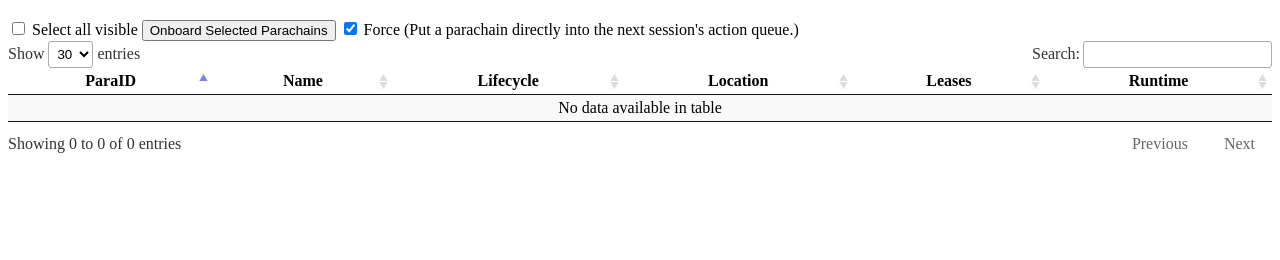
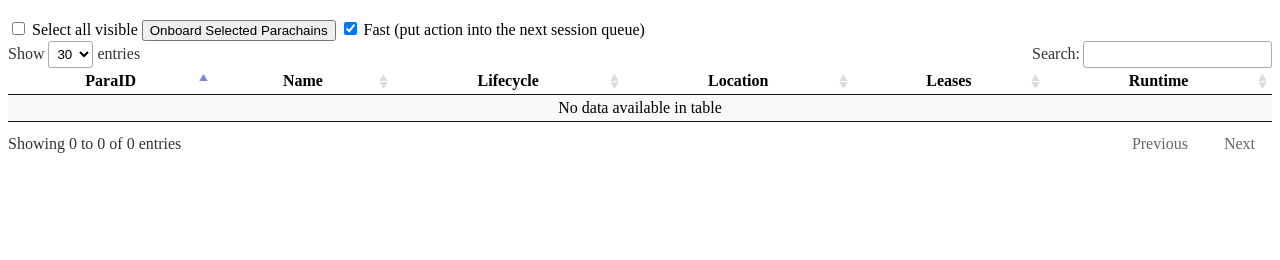
Before and after one commit to paritytech/testnet-manager, a FastAPI app: template app/templates/parachains.html in a window 1280 px wide. Shown: the part 40-300 px from the top of the page. Run offline with FastAPI, Linux system fonts and the light colour scheme; the template is opened without the code that fills it, so the values that code supplies are empty.

Commit message:
Small fixes

```diff
--- a/app/lib/parachain_manager.py
+++ b/app/lib/parachain_manager.py
@@ -58,8 +58,10 @@ def get_all_parachain_lifecycles(substrate_client):
     paras_lifecycles = substrate_client.query_map('Paras', 'ParaLifecycles')
     result = {}
     for para_lifecycle in paras_lifecycles:
-        para_id = para_lifecycle[0].value
-        result[para_id] = para_lifecycle[1].value
+        # If all parachins are off-boarded, ParaLifecycles will return list of None objets without 'value' attribute.
+        if getattr(para_lifecycle[0], "value", None):
+            para_id = para_lifecycle[0].value
+            result[para_id] = para_lifecycle[1].value
     return result
 
 
--- a/app/routers/apis.py
+++ b/app/routers/apis.py
@@ -178,7 +178,7 @@ async def offboard_parachains(
     parachains = list_parachains()
     for id in para_id:
         # Offboard parachain if currently active
-        if parachains.get(int(id), {}).get('lifecycle') in ['Parachain', 'Onboarding']:
+        if parachains.get(int(id), {}).get('lifecycle') in ['Parachain', 'Onboarding', 'Parathread']:
             asyncio.create_task(offboard_parachain_by_id(id,force))
         else:
             log.info(F'Parachain #{id} already offboarded')
--- a/app/routers/views.py
+++ b/app/routers/views.py
@@ -83,7 +83,7 @@ async def parachains(
     parachains = list_parachains()
     paras_count = len(parachains)
     parachain_count = len(list(filter(lambda para: para[1].get('lifecycle') == 'Parachain', parachains.items())))
-    parathread_count = len(list(filter(lambda para: 'Parathread' in para[1].get('lifecycle', ''), parachains.items())))
+    parathread_count = len(list(filter(lambda para: para[1].get('lifecycle') == 'Parathread', parachains.items())))
 
     return templates.TemplateResponse('parachains.html', dict(request=request, network_name=network, parachains=parachains,
                                                          paras_count=paras_count, parachain_count=parachain_count,
--- a/app/templates/parachains.html
+++ b/app/templates/parachains.html
@@ -14,7 +14,7 @@
 <button onClick="offboardSelectedParachains(this)">Offboard Selected Parachains</button>
 {% endif %}
 <input type="checkbox" id="forceQueueAction" checked>
-<label for="forceQueueAction">Force (Put a parachain directly into the next session's action queue.)</label>
+<label for="forceQueueAction">Fast (put action into the next session queue)</label>
 <table id="table" class="display compact" style="width:100%">
     <thead>
     <tr>
```
